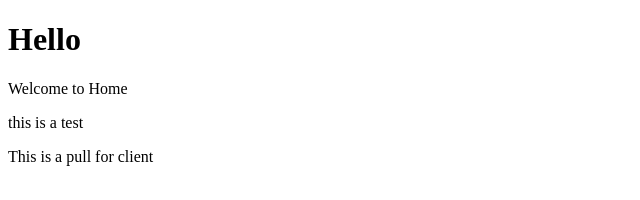
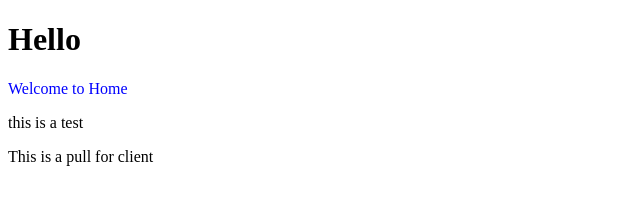
Before and after one commit to NyiNyiSoe-sudo/cs50, a plain HTML site: page index.html in a window 1280 px wide. Shown: the whole page, without its empty margins (0-640 px from the left). Drawn offline with Linux system fonts and the light colour scheme.

Commit message:
Update index.html
inline style change

```diff
--- a/index.html
+++ b/index.html
@@ -7,8 +7,9 @@
 </head>
 <body>
     <h1>Hello</h1>
-    <p>Welcome to Home</p>
+    <p style="color: blue;">Welcome to Home</p>
     <p>this is a test</p>
     <p>This is a pull for client</p>
+
 </body>
 </html>
```
